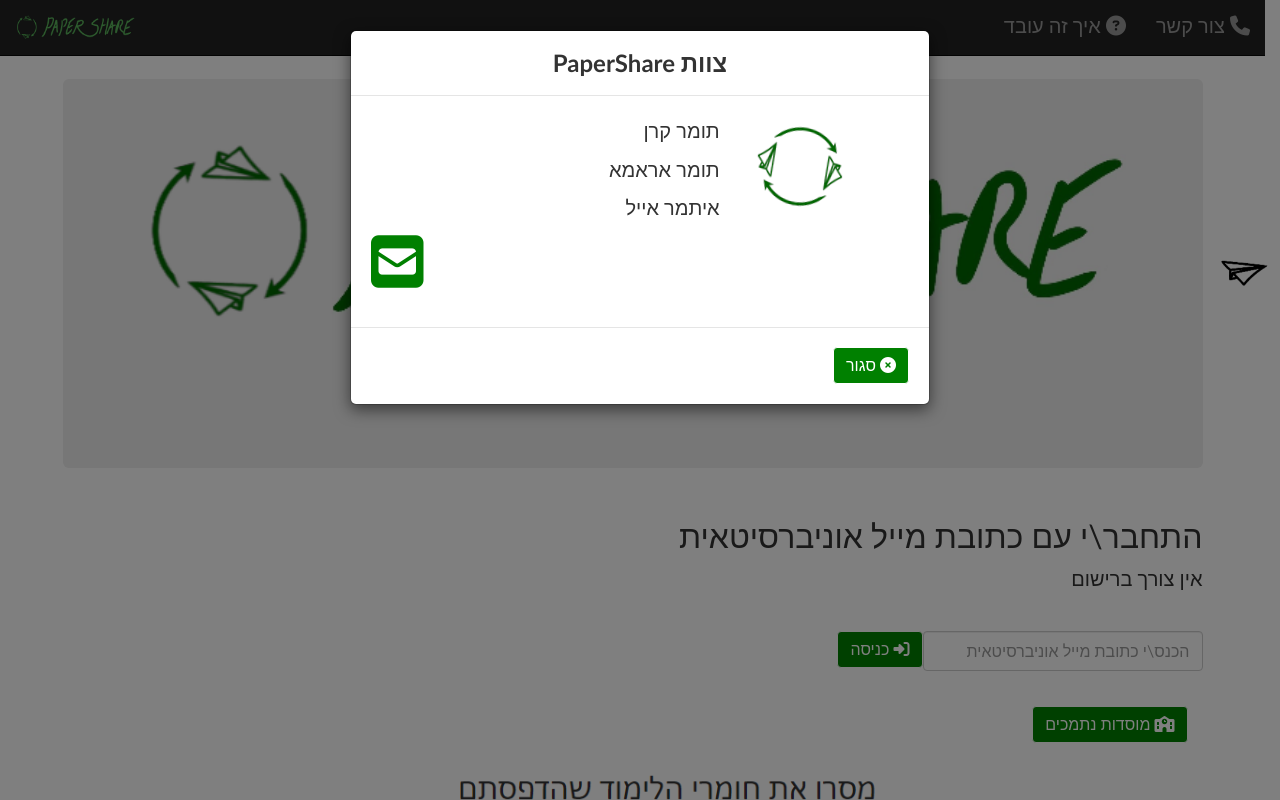
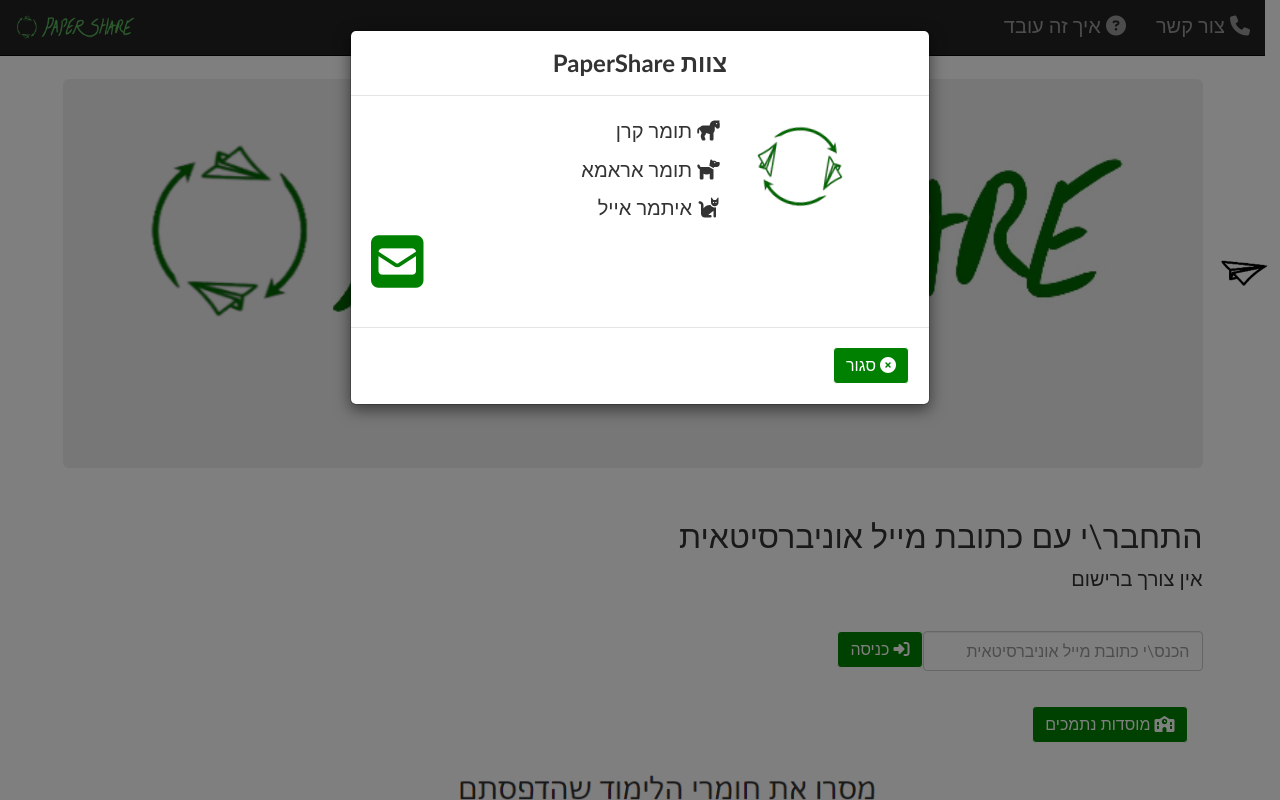
Before and after one commit to tomerkeren42/PaperShare, a Flask app: page / in a window 1280 px wide, after a click on "צור קשר". Run offline with Flask 2, Linux system fonts and the light colour scheme; some libraries are stand-ins or nearby versions.

Commit message:
power animals

```diff
--- a/FlaskWebProject/FlaskWebProject/static/scripts/courses_dropdown.js
+++ b/FlaskWebProject/FlaskWebProject/static/scripts/courses_dropdown.js
@@ -157,7 +157,7 @@ function courses_dropdown(selectObj, course_select_id, university) {
         newOption.text = cList[i];
         newOption.style.textAlign = "right";
 
-        if (!detectMob()) {
+        if (detectMob()) {
             newOption.style.maxWidth = "300px";
             newOption.style.textAlign = "left";
         }
--- a/FlaskWebProject/FlaskWebProject/templates/layout.html
+++ b/FlaskWebProject/FlaskWebProject/templates/layout.html
@@ -73,9 +73,9 @@
                 <div class="modal-body">
                     <div class="row">
                         <div class="col-md-8">
-                            <p class="text-right">תומר קרן</p>
-                            <p class="text-right">תומר אראמא</p>
-                            <p class="text-right">איתמר אייל</p>
+                            <p class="text-right">תומר קרן <i class="fas fa-horse"></i></p>
+                            <p class="text-right">תומר אראמא <i class="fas fa-dog"></i></p>
+                            <p class="text-right">איתמר אייל <i class="fas fa-cat"></i></p>
                             <a href="https://mail.google.com/mail/u/0/?view=cm&to=papershareproject@gmail.com" target="_blank"><span style="color : green" class="fas fa-envelope-square fa-3x"></span></a>
                             <a href="https://github.com/tomerkeren42/PaperShare" style="visibility:hidden" target="_blank"><span style="color : green" class="fab fa-github-square fa-3x"></span>  </a>
 
--- a/FlaskWebProject/FlaskWebProject/templates/menu.html
+++ b/FlaskWebProject/FlaskWebProject/templates/menu.html
@@ -89,7 +89,7 @@
                         </div>
                         <br /> <br /> <br />
                         <button class="btn btn-ps pull-right" id="search_clear" onclick="search_clear()">איפוס <i class="fas fa-eraser"></i></button>
-                        <button type="submit" class="btn btn-ps pull-right" id="search_submit" onclick="load_table_on_search('{{university}}', '{{email}}')" data-toggle="popover" data-placement="left" data-content="יש למלא את שם הפקולטה" data-trigger="focus"> חיפוש <span class="glyphicon glyphicon-search"></span></button>
+                        <button type="submit" class="btn btn-ps pull-right" id="search_submit" onclick="load_table_on_search('{{university}}', '{{email}}')" data-toggle="popover" data-placement="left" data-content="יש למלא את שם הפקולטה" data-trigger="focus"> חיפוש <i class="fas fa-search"></i></button>
 
                     </form>
                    </div>
```
